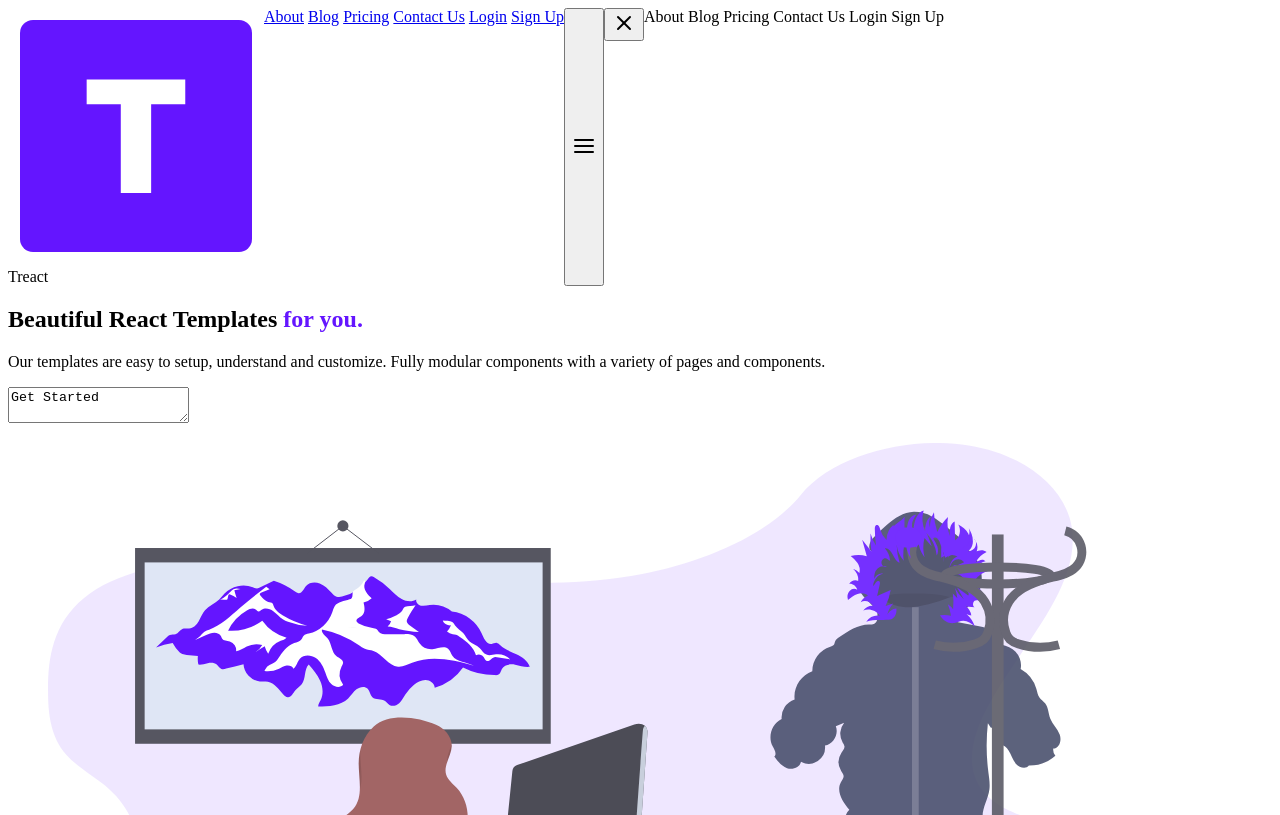
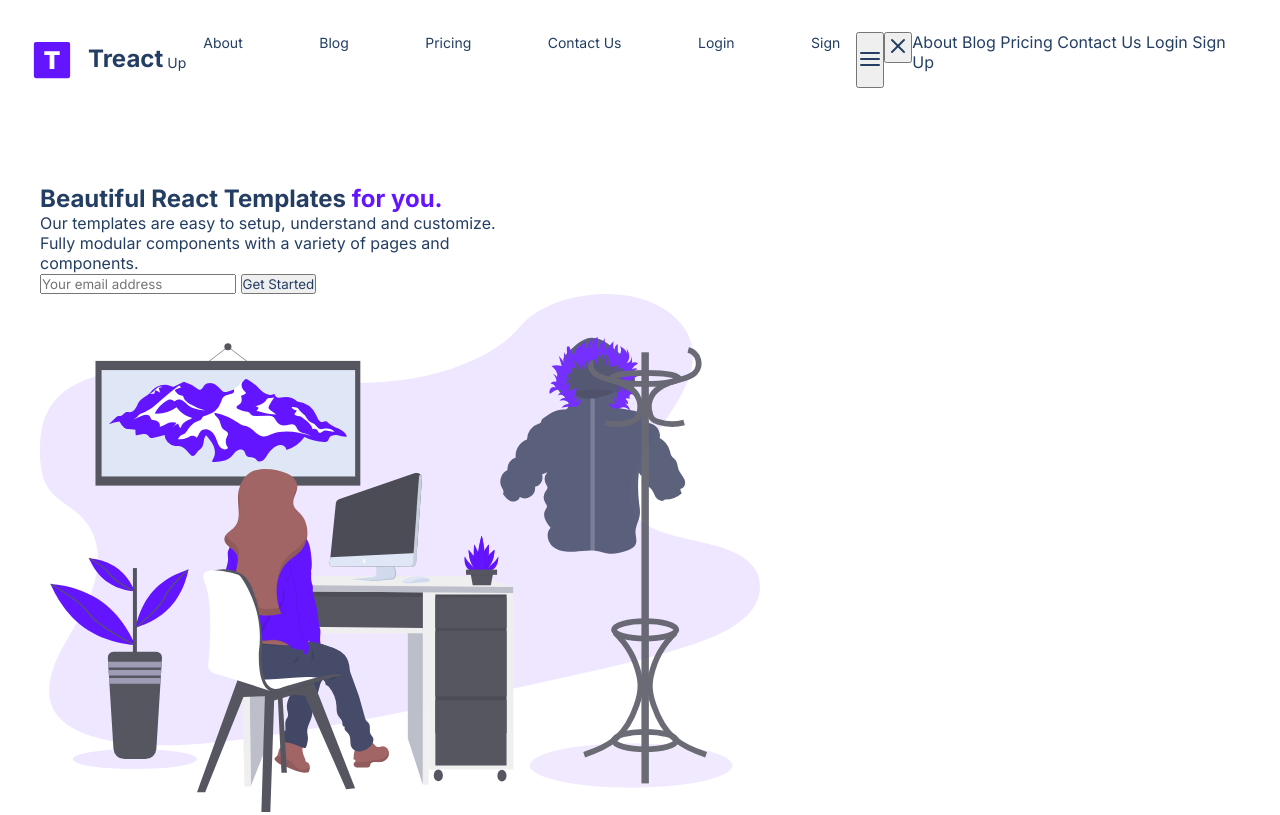
Before and after one commit to lilsweetjk/Module-2-Final-Project, a plain HTML site: page index.html in a window 1280 px wide. Shown: the top 815 px of the page. Drawn offline with Linux system fonts and the light colour scheme.

Commit message:
started CSS

```diff
--- a/index.html
+++ b/index.html
@@ -86,21 +86,30 @@
       <header>
         <div class="container">
           <div class="row">
+            <div class="header__description">
               <h1>
                 Beautiful React Templates <span class="purple">for you.</span>
               </h1>
-            <p>
+              <p class="header__description--para">
                 Our templates are easy to setup, understand and customize. Fully
                 modular components with a variety of pages and components.
               </p>
-            <textarea name="email" id="email">Get Started</textarea>
+              <div class="header__email">
+                <input
+                  type="text"
+                  class="header__email--input"
+                  placeholder="Your email address"
+                />
+                <button class="header__email--btn">Get Started</button>
               </div>
-          <figure>
+            </div>
+            <figure class="header__img">
               <img
                 src="./assets/design-illustration-2.6da6a00b20c07c4a9b65d1870679e1b8.svg"
                 alt=""
               />
             </figure>
+          </div>
         </div>
       </header>
     </section>
--- a/style.css
+++ b/style.css
@@ -1,11 +1,89 @@
+@import url('https://fonts.googleapis.com/css2?family=Inter:ital,opsz,wght@0,14..32,100..900;1,14..32,100..900&display=swap');
+
 /* GENERAL */
+
+* {
+    margin: 0;
+    padding: 0;
+    box-sizing: border-box;
+    font-family: "Inter", sans-serif;
+    color: #243e63;
+}
+
+body {
+    font-family: "Inter", sans-serif;
+}
 
 .purple {
     color: #6415ff
 }
 
+.container {
+    padding: 96px 0px
+}
+
+.row {
+    width: 100%;
+    max-width: 1200px;
+    margin: 0 auto;
+}
+
 /* NAV */
 
-.nav__row {
+#landing {
+    padding: 0px 32px;
+}
+
+.nav {
     display: flex;
+    justify-content: space-between;
+    align-items: center;
+
 }
+
+.row.nav__row {
+    display: flex;
+    justify-content: space-around;
+    padding: 32px 0px 0px;
+    margin: 0;
+}
+
+.nav__logo {
+    display: flex;
+    margin: 8px 0px;
+}
+
+.nav__logo--img {
+    width: 40px;
+    height: 40px;
+}
+
+.nav__logo--title {
+    font-size: 24px;
+    font-weight: bold;
+    margin: 0px 0px 0px 12px;
+    padding: 4px
+}
+
+.nav__links {}
+
+.nav__link {
+    text-decoration: none;
+    font-size: 14px;
+    padding: 12px;
+    margin: 0px 24px;
+}
+
+/* HEADER */
+
+.header__description {
+    display: flex;
+    flex-direction: column;
+    width: 40%;
+}
+
+.header__img {
+    display: flex;
+    flex-direction: column;
+    width: 60%;
+}
```
Lines whose indentation alone changed are shown as unchanged.
